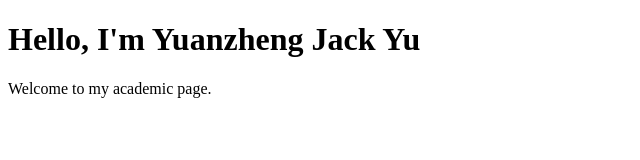
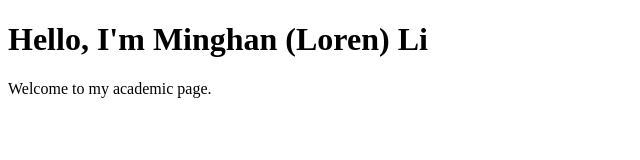
Before and after one commit to lorennnliii/my-profile-site, a plain HTML site: page index.html in a window 1280 px wide. Shown: the whole page, without its empty margins (0-640 px from the left). Drawn offline with Linux system fonts and the light colour scheme.

Commit message:
Update index.html

```diff
--- a/index.html
+++ b/index.html
@@ -3,7 +3,7 @@
 <html>
   <head><title>Hello</title></head>
   <body>
-    <h1>Hello, I'm Yuanzheng Jack Yu</h1>
+    <h1>Hello, I'm Minghan (Loren) Li</h1>
     <p>Welcome to my academic page.</p >
   </body>
 </html>
```
